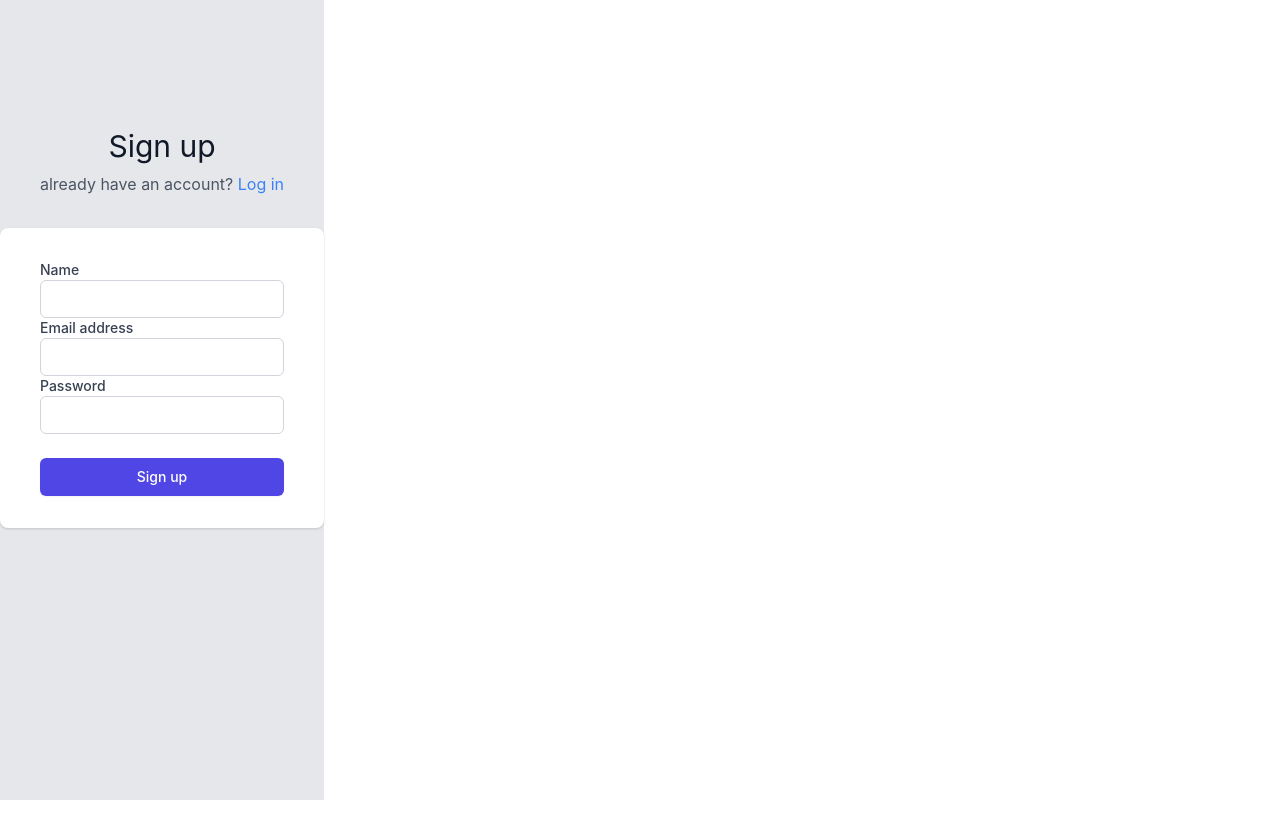
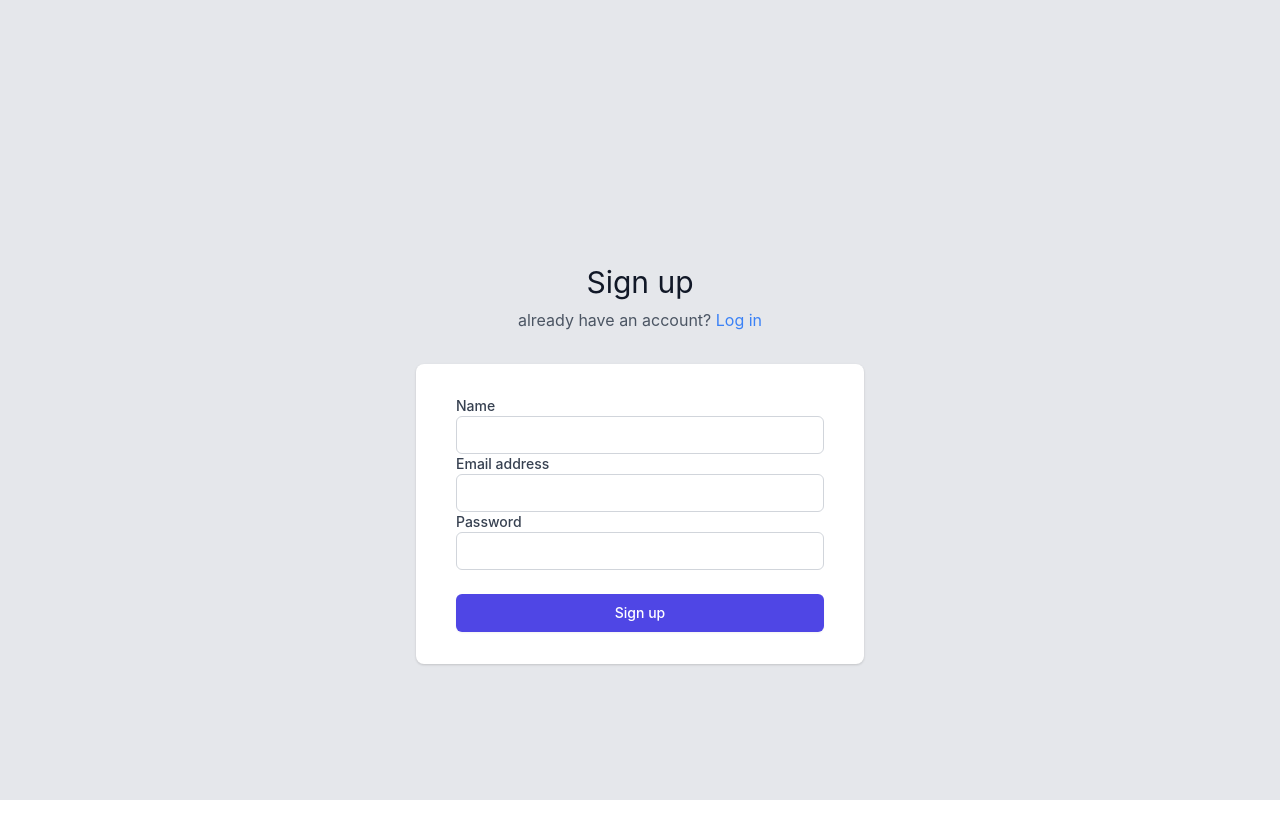
Before and after one commit to data-echo-dev/reports-FE, a Next.js app: page /signup in a window 1280 px wide. Shown: the top 838 px of the page. Built offline with nearby package versions, Linux system fonts and the light colour scheme; no server answers.

Commit message:
chore: import React + minor styles

```diff
--- a/pages/my-reports.tsx
+++ b/pages/my-reports.tsx
@@ -1,10 +1,12 @@
 // @ts-nocheck
+import { useEffect, useRef, useState } from 'react'
 import { useRequireAuth } from '../hooks/useRequireAuth'
 import ReportsGrid from '../components/Grids/ReportsGrid'
 import { db } from '../config/firebase'
-import { useEffect, useRef, useState } from 'react'
 
 const MyReports = () => {
+  // TODO: change the data fetching to useHook
+
   useEffect(() => {
     isMounted.current = true
     fetchData()
--- a/pages/signup.tsx
+++ b/pages/signup.tsx
@@ -1,8 +1,9 @@
+import React from 'react'
 import Link from 'next/link'
 import SignUpForm from '../components/forms/SignUpForm'
-const SignUpPage: React.FC = () => {
-  return (
-    <div className="flex min-h-screen bg-gray-200">
+
+const SignUpPage: React.FC = () => (
+  <div className="flex flex-col justify-center w-full min-h-screen bg-gray-200">
     <div className="mt-8 sm:mx-auto sm:w-full sm:max-w-md">
       <div className="mt-24 text-center">
         <h2 className="mt-6 text-3xl leading-9 text-center text-gray-900 font- extrabold">
@@ -11,9 +12,7 @@ const SignUpPage: React.FC = () => {
         <p className="mt-2 text-center text-gray-600 text-md">
           already have an account?{' '}
           <Link href="/login">
-              <a href="#" className="text-blue-500">
-                Log in
-              </a>
+            <a className="text-blue-500">Log in</a>
           </Link>
         </p>
       </div>
@@ -23,5 +22,4 @@ const SignUpPage: React.FC = () => {
     </div>
   </div>
 )
-}
 export default SignUpPage
```
Also changed, not shown: pages/login.tsx (+4 -3 lines). Lines whose indentation alone changed are shown as unchanged.
